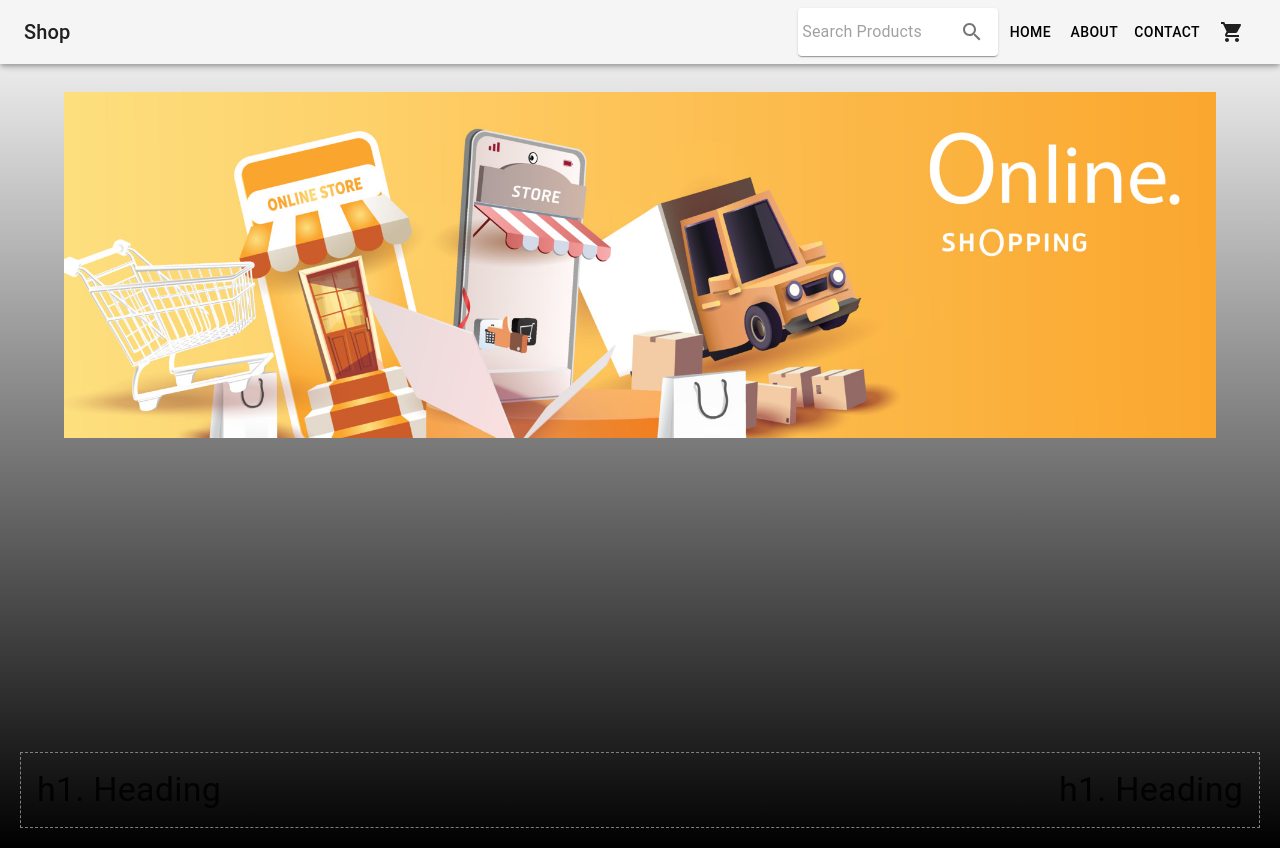
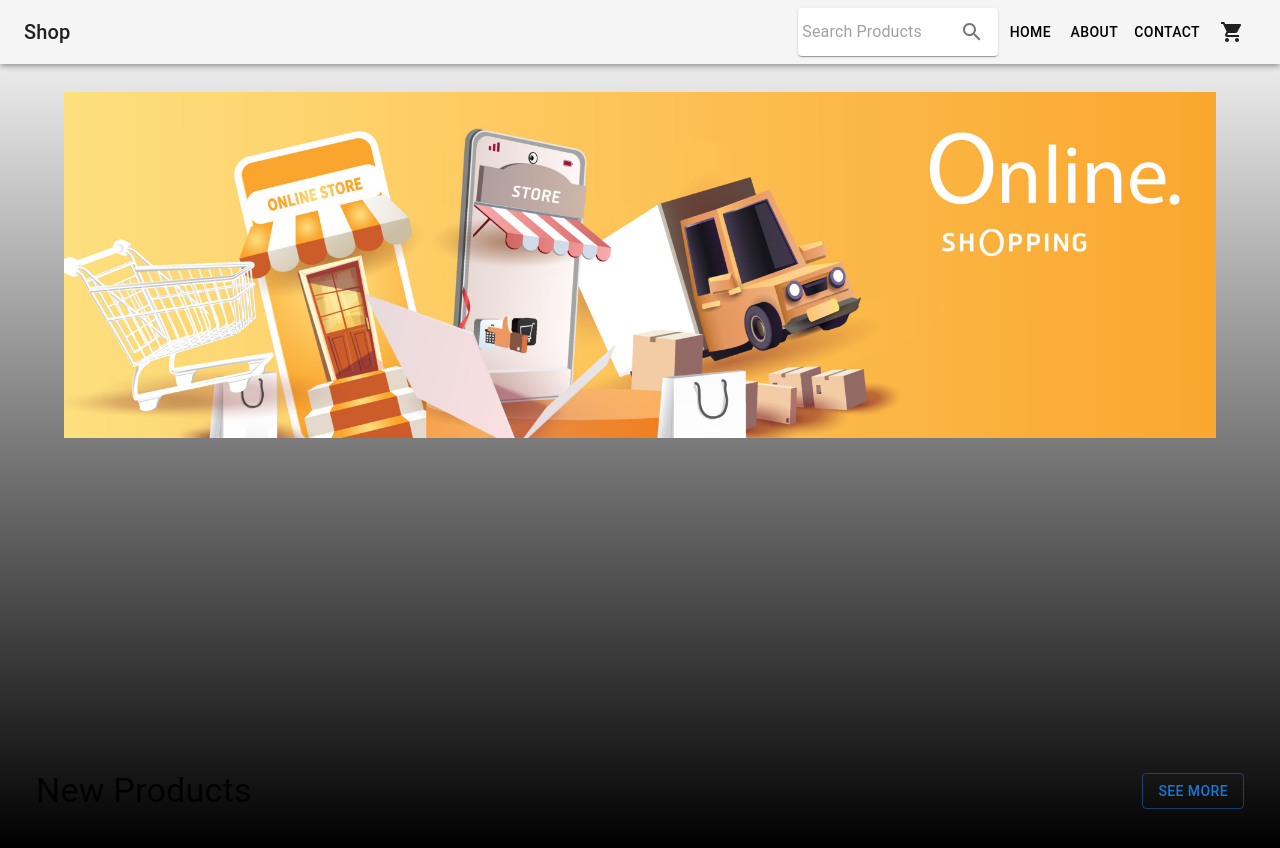
Before and after one commit to OlyMahmudMugdho/ecommerce-ui, a Next.js app: page / in a window 1280 px wide. Built offline with nearby package versions, Linux system fonts and the light colour scheme.

Commit message:
exported CardInfo type

```diff
--- a/src/components/ui/Section.tsx
+++ b/src/components/ui/Section.tsx
@@ -1,33 +1,32 @@
 import * as React from 'react';
 import Box from '@mui/material/Box';
 import Typography from '@mui/material/Typography';
+import Button from '@mui/material/Button';
 
 type Props = {
   header: string,
-  cards: CardInfo[]
+  //cards: CardInfo[]
 }
 
-type CardInfo = {
+export type CardInfo = {
   name: string,
   category: string,
   image: string
 }
 
-export default function Section() {
+export default function Section(props : Props) {
   return (
-    <Box className='flex justify-between items-center' component="section" sx={{ p: 2, border: '1px dashed grey' }}>
+    <Box className='flex justify-between items-center' component="section" sx={{ p: 2}}>
       <Box
           className='flex w-full items-center justify-between'
           display="flex"
           alignItems="center"
       >
-          <Typography variant="h4" component="h4">
-              h1. Heading
+          <Typography className={'text-2xl'} variant="h4" component="h4">
+              {props.header}
           </Typography>
 
-          <Typography variant="h4" component="h4">
-              h1. Heading
-          </Typography>
+          <Button variant="outlined">SEE MORE</Button>
       </Box>
     </Box>
   );
```
